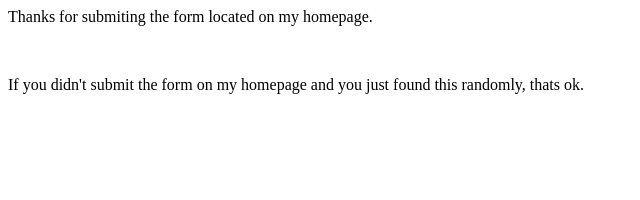
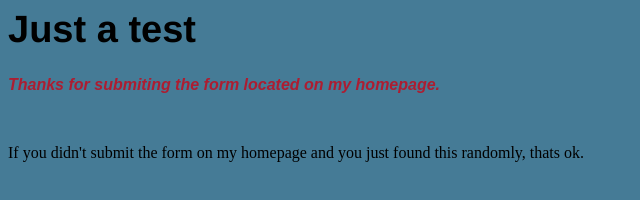
Before and after one commit to Juarez2010/submit-test, a plain HTML site: page index.html in a window 1280 px wide. Shown: the whole page, without its empty margins (0-640 px from the left). Drawn offline with Linux system fonts and the light colour scheme.

Commit message:
Update index.html

```diff
--- a/index.html
+++ b/index.html
@@ -1,6 +1,8 @@
 <head> <title>Submit test</title> <meta charset="UTF-8"> <meta name="description" content="submit test"> <meta name="Juarez2010="blank"> </header>
-<body>
-<p>Thanks for submiting the form located on my homepage.</p>
+<link rel="stylesheet" href="submit-style.css">
+  <body>
+  <h1 id="test"> Just a test</h1>
+<p id="paragraph">Thanks for submiting the form located on my homepage.</p>
 <br>
 <p> If you didn't submit the form on my homepage and you just found this randomly, thats ok.</p>
 
```
